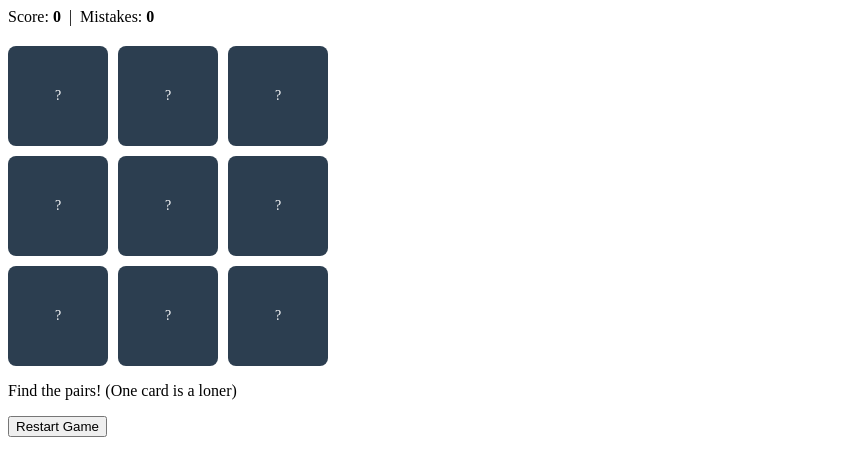
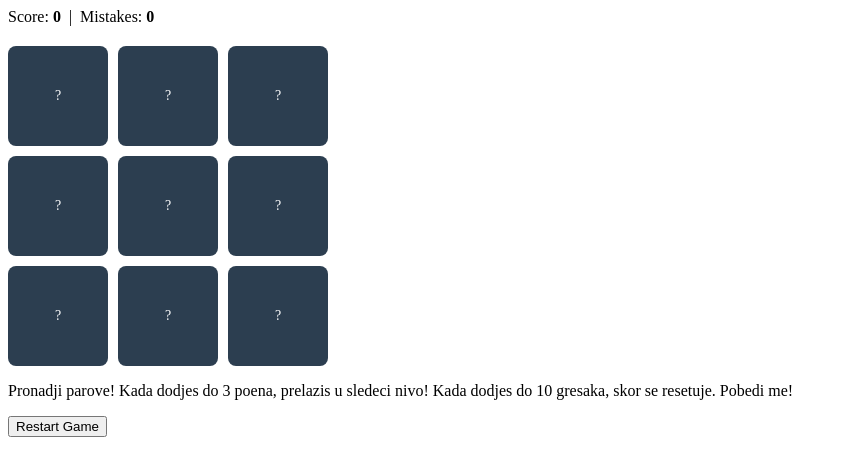
Before and after one commit to tanjamik/memory-cards, a plain HTML site: page index.html in a window 1280 px wide. Shown: the whole page, without its empty margins (0-847 px from the left). Drawn offline with Linux system fonts and the light colour scheme.

Commit message:
add level up

```diff
--- a/index.html
+++ b/index.html
@@ -12,7 +12,7 @@
     <span>Mistakes: <strong id="mistakes">0</strong></span>
   </div>
   <div id="game-board" class="grid"></div>
-  <p id="status">Find the pairs! (One card is a loner)</p>
+  <p id="status">Pronadji parove! Kada dodjes do 3 poena, prelazis u sledeci nivo! Kada dodjes do 10 gresaka, skor se resetuje. Pobedi me!</p>
   <button onclick="resetGame()">Restart Game</button>
 
   <script src="script.js"></script>
```
